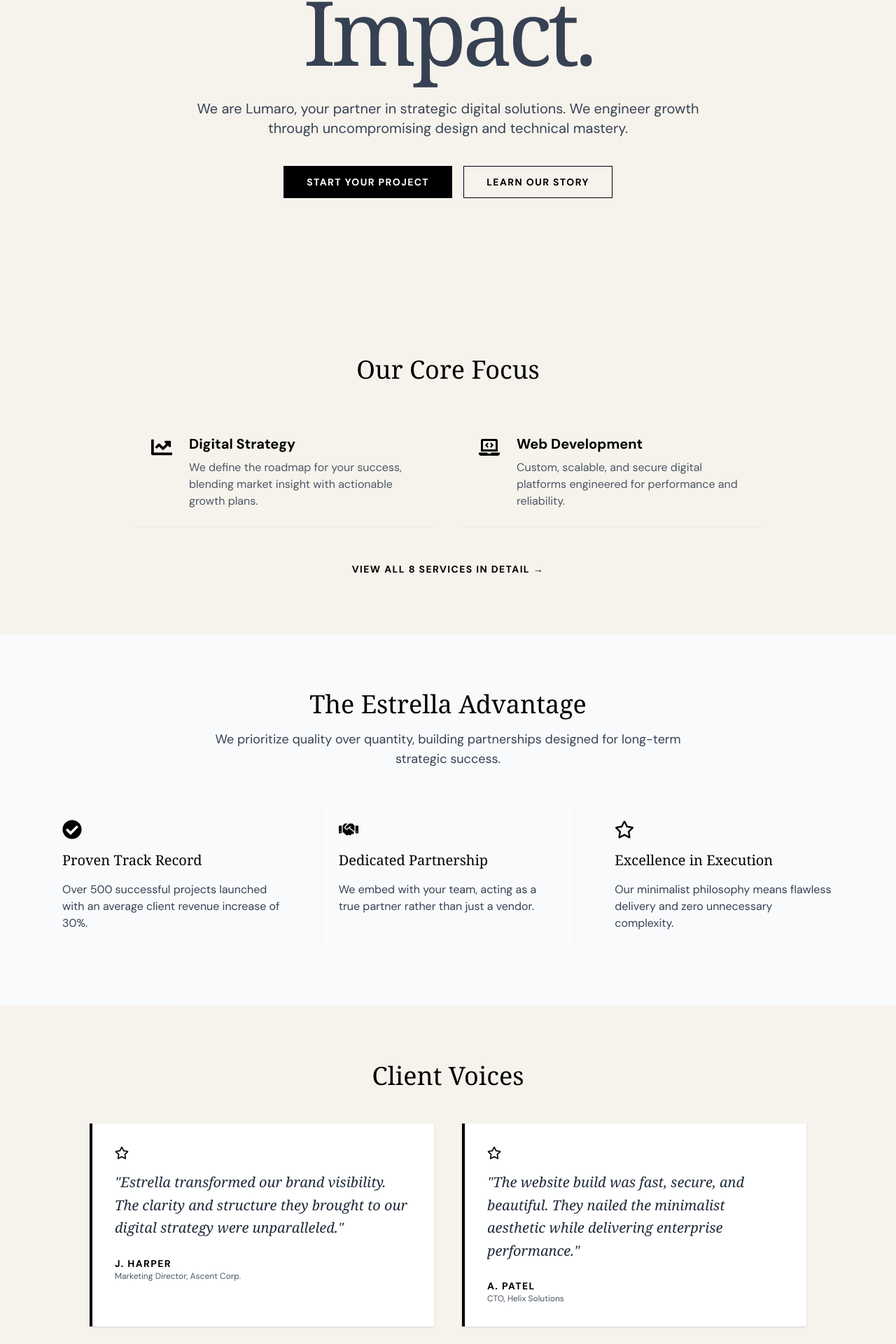
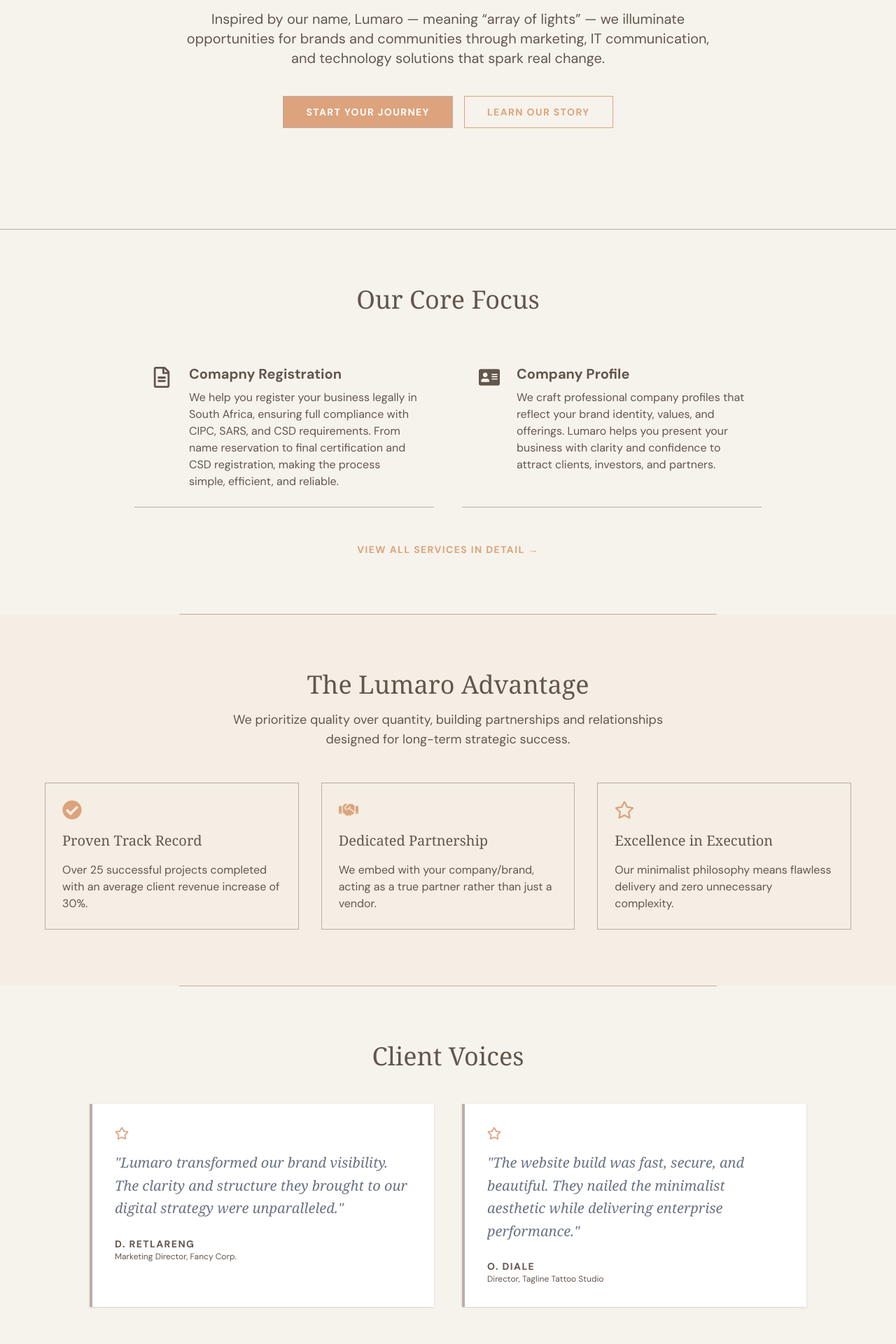
Before and after one commit to InolofatsengMotloba/lumaro-website, a Next.js app: page / in a window 1280 px wide. Shown: the part 600-2520 px from the top of the page at 70% size. Built offline with nearby package versions, Linux system fonts and the light colour scheme.

Commit message:
Update Home page with new services, features, and testimonials

```diff
--- a/app/page.js
+++ b/app/page.js
@@ -3,25 +3,25 @@
 import {
   FaRegStar,
   FaHandshake,
-  FaChartLine,
-  FaLaptopCode,
+  FaAddressCard,
   FaCheckCircle,
+  FaRegFileAlt,
 } from "react-icons/fa";
 
 // --- DATA ---
 
 const servicesSummary = [
   {
-    title: "Digital Strategy",
-    icon: FaChartLine,
+    title: "Comapny Registration",
+    icon: FaRegFileAlt,
     description:
-      "We define the roadmap for your success, blending market insight with actionable growth plans.",
+      "We help you register your business legally in South Africa, ensuring full compliance with CIPC, SARS, and CSD requirements. From name reservation to final certification and CSD registration, making the process simple, efficient, and reliable.",
   },
   {
-    title: "Web Development",
-    icon: FaLaptopCode,
+    title: "Company Profile",
+    icon: FaAddressCard,
     description:
-      "Custom, scalable, and secure digital platforms engineered for performance and reliability.",
+      "We craft professional company profiles that reflect your brand identity, values, and offerings. Lumaro helps you present your business with clarity and confidence to attract clients, investors, and partners.",
   },
 ];
 
@@ -29,13 +29,13 @@
   {
     title: "Proven Track Record",
     description:
-      "Over 500 successful projects launched with an average client revenue increase of 30%.",
+      "Over 25 successful projects completed with an average client revenue increase of 30%.",
     icon: FaCheckCircle,
   },
   {
     title: "Dedicated Partnership",
     description:
-      "We embed with your team, acting as a true partner rather than just a vendor.",
+      "We embed with your company/brand, acting as a true partner rather than just a vendor.",
     icon: FaHandshake,
   },
   {
@@ -49,15 +49,15 @@
 const testimonials = [
   {
     quote:
-      "Estrella transformed our brand visibility. The clarity and structure they brought to our digital strategy were unparalleled.",
-    name: "J. Harper",
-    title: "Marketing Director, Ascent Corp.",
+      "Lumaro transformed our brand visibility. The clarity and structure they brought to our digital strategy were unparalleled.",
+    name: "D. Retlareng",
+    title: "Marketing Director, Fancy Corp.",
   },
   {
     quote:
       "The website build was fast, secure, and beautiful. They nailed the minimalist aesthetic while delivering enterprise performance.",
-    name: "A. Patel",
-    title: "CTO, Helix Solutions",
+    name: "O. Diale",
+    title: "Director, Tagline Tattoo Studio",
   },
 ];
 
@@ -65,12 +65,12 @@
 
 // Component for a Feature Item in "Why Choose Us"
 const FeatureItem = ({ feature }) => (
-  <div className="space-y-4 p-6 border border-gray-100 hover:border-black transition duration-300">
-    <feature.icon size={28} className="text-black" />
-    <h3 className="text-xl font-serif font-medium text-black">
+  <div className="space-y-4 p-6 border border-[#bcada3] hover:border-black transition duration-300">
+    <feature.icon size={28} className="text-[#dca37c]" />
+    <h3 className="text-xl font-serif font-medium text-[#63564d]">
       {feature.title}
     </h3>
-    <p className="text-gray-700 text-base">{feature.description}</p>
+    <p className="text-[#63564d] text-base">{feature.description}</p>
   </div>
 );
 
@@ -81,27 +81,29 @@
     <div className="min-h-screen bg-[#f6f3ec]">
       <main className="max-w-7xl mx-auto">
         {/* --- 1. HERO SECTION: GRABS ATTENTION --- */}
-        <section className="py-20 md:py-36 px-8 text-center border-b border-gray-100">
-          <h1 className="text-7xl md:text-9xl font-serif font-light text-black tracking-tighter max-w-5xl mx-auto leading-none">
-            Digital Clarity. <br />
-            Measurable <span className="text-gray-700">Impact.</span>
+        <section className="py-20 md:py-36 px-8 text-center border-b border-[#bcada3]">
+          <h1 className="heading-font text-2xl md:text-9xl font-serif font-light text-[#63564d] tracking-tighter max-w-5xl mx-auto leading-none">
+            Strategy. Creativity. <br />
+            Technology <span className="text-[#dca37c]">Impact.</span>
           </h1>
-          <p className="mt-8 text-xl text-gray-700 max-w-3xl mx-auto">
-            We are Lumaro, your partner in strategic digital solutions. We
-            engineer growth through uncompromising design and technical mastery.
+          <p className="mt-8 text-xl text-[#63564d] max-w-3xl mx-auto">
+            Inspired by our name, Lumaro — meaning “array of lights” — we
+            illuminate opportunities for brands and communities through
+            marketing, IT communication, and technology solutions that spark
+            real change.
           </p>
 
           {/* Primary CTA (Bold and High-Contrast) */}
           <div className="mt-10 space-x-4">
             <Link
               href="/contact"
-              className="inline-block py-3 px-8 text-sm font-semibold uppercase tracking-widest text-white bg-black hover:bg-gray-800 transition duration-300 border border-black"
+              className="inline-block py-3 px-8 text-sm font-semibold uppercase tracking-widest text-white bg-[#dca37c] hover:bg-[#d99a70] transition duration-300 border border-[#bcada3]"
             >
-              START YOUR PROJECT
+              START YOUR JOURNEY
             </Link>
             <Link
               href="/about"
-              className="inline-block py-3 px-8 text-sm font-semibold uppercase tracking-widest text-black border border-black hover:bg-gray-50 transition duration-300"
+              className="inline-block py-3 px-8 text-sm font-semibold uppercase tracking-widest text-[#dca37c] border border-[#dca37c] hover:bg-gray-50 transition duration-300"
             >
               LEARN OUR STORY
             </Link>
@@ -110,21 +112,24 @@
 
         {/* --- 2. SERVICES SUMMARY --- */}
         <section className="py-20 px-8">
-          <h2 className="text-4xl font-serif font-medium text-center text-black mb-12">
+          <h2 className="text-4xl font-serif font-medium text-center text-[#63564d] mb-12">
             Our Core Focus
           </h2>
           <div className="grid md:grid-cols-2 gap-10 max-w-4xl mx-auto">
             {servicesSummary.map((service, index) => (
               <div
                 key={index}
-                className="flex space-x-6 p-6 border-b border-gray-200"
+                className="flex space-x-6 p-6 border-b border-[#bcada3]"
               >
-                <service.icon size={30} className="text-black flex-none mt-1" />
+                <service.icon
+                  size={30}
+                  className="text-[#63564d] flex-none mt-1"
+                />
                 <div>
-                  <h3 className="text-xl font-semibold text-black mb-2">
+                  <h3 className="text-xl font-semibold text-[#63564d] mb-2">
                     {service.title}
                   </h3>
-                  <p className="text-gray-600">{service.description}</p>
+                  <p className="text-[#63564d]">{service.description}</p>
                 </div>
               </div>
             ))}
@@ -134,23 +139,23 @@
           <div className="text-center mt-12">
             <Link
               href="/services"
-              className="text-sm font-semibold uppercase tracking-widest text-black hover:text-gray-700 transition duration-200"
+              className="text-sm font-semibold uppercase tracking-widest text-[#dca37c] hover:text-[#d99a70] transition duration-200"
             >
-              VIEW ALL 8 SERVICES IN DETAIL &rarr;
+              VIEW ALL SERVICES IN DETAIL &rarr;
             </Link>
           </div>
         </section>
 
-        <hr className="max-w-3xl mx-auto border-gray-100" />
+        <hr className="max-w-3xl mx-auto border-[#bcada3]" />
 
         {/* --- 3. WHY CHOOSE US --- */}
-        <section className="py-20 px-8 bg-gray-50">
-          <h2 className="text-4xl font-serif font-medium text-center text-black mb-4">
-            The Estrella Advantage
+        <section className="py-20 px-8 bg-[#f4eee5]">
+          <h2 className="text-4xl font-serif font-medium text-center text-[#63564d] mb-4">
+            The Lumaro Advantage
           </h2>
-          <p className="text-lg text-gray-700 text-center max-w-2xl mx-auto mb-12">
-            We prioritize quality over quantity, building partnerships designed
-            for long-term strategic success.
+          <p className="text-lg text-[#63564d] text-center max-w-2xl mx-auto mb-12">
+            We prioritize quality over quantity, building partnerships and
+            relationships designed for long-term strategic success.
           </p>
 
           <div className="grid md:grid-cols-3 gap-8 max-w-6xl mx-auto">
@@ -160,11 +165,11 @@
           </div>
         </section>
 
-        <hr className="max-w-3xl mx-auto border-gray-100" />
+        <hr className="max-w-3xl mx-auto border-[#bcada3]" />
 
         {/* --- 4. REVIEWS/TESTIMONIALS --- */}
         <section className="py-20 px-8">
-          <h2 className="text-4xl font-serif font-medium text-center text-black mb-12">
+          <h2 className="text-4xl font-serif font-medium text-center text-[#63564d] mb-12">
             Client Voices
           </h2>
 
@@ -172,17 +177,17 @@
             {testimonials.map((testimonial, index) => (
               <div
                 key={index}
-                className="space-y-4 p-8 bg-white border-l-4 border-black shadow-sm"
+                className="space-y-4 p-8 bg-white border-l-4 border-[#bcada3] shadow-sm"
               >
-                <FaRegStar size={20} className="text-black" />
-                <blockquote className="text-xl font-serif italic text-gray-800 leading-relaxed">
+                <FaRegStar size={20} className="text-[#dca37c]" />
+                <blockquote className="text-xl font-serif italic text-gray-500 leading-relaxed">
                   "{testimonial.quote}"
                 </blockquote>
                 <div className="pt-2">
-                  <p className="text-sm font-semibold uppercase tracking-widest text-black">
+                  <p className="text-sm font-semibold uppercase tracking-widest text-[#63564d]">
                     {testimonial.name}
                   </p>
-                  <p className="text-xs text-gray-600">{testimonial.title}</p>
+                  <p className="text-xs text-[#63564d]">{testimonial.title}</p>
                 </div>
               </div>
             ))}
```
